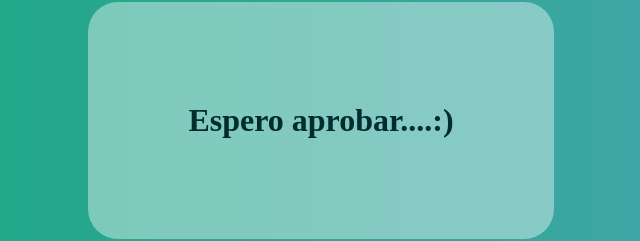
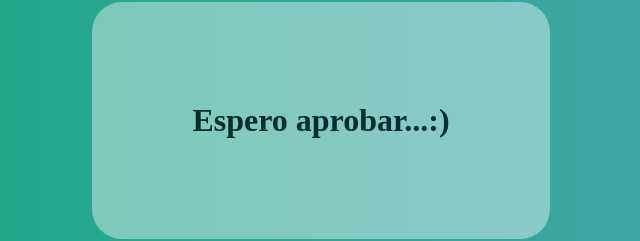
Before and after one commit to Andy-Vallejos/EvaluacionFinalGit, a plain HTML site: page index.html in a window 1280 px wide. Shown: the part 280-521 px from the top of the page, 319-959 px from the left. Drawn offline with Linux system fonts and the light colour scheme.

```diff
--- a/index.html
+++ b/index.html
@@ -9,7 +9,7 @@
 </head>
 <body>
     <div class="coment">
-        <h1>Espero aprobar....:) </h1>
+        <h1>Espero aprobar...:) </h1>
     </div>
 </body>
 </html>
```
